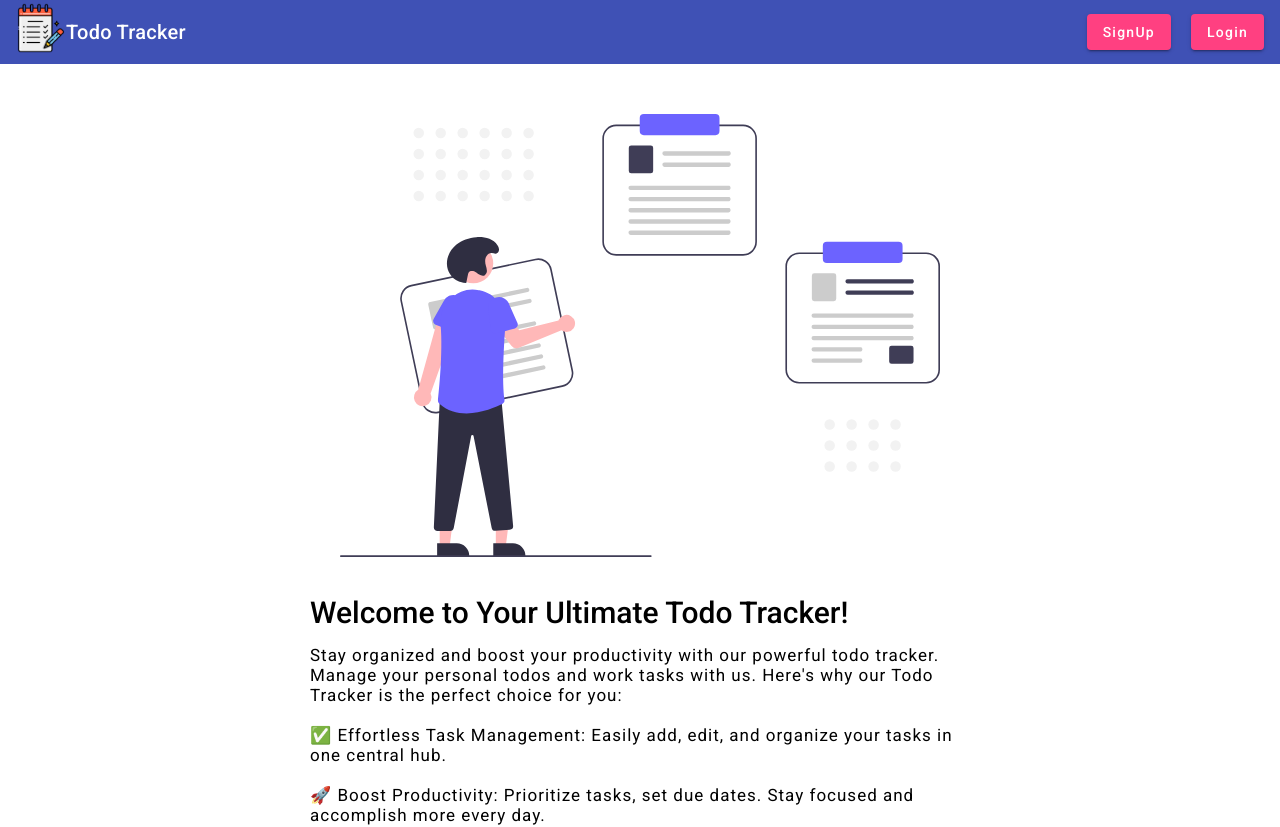
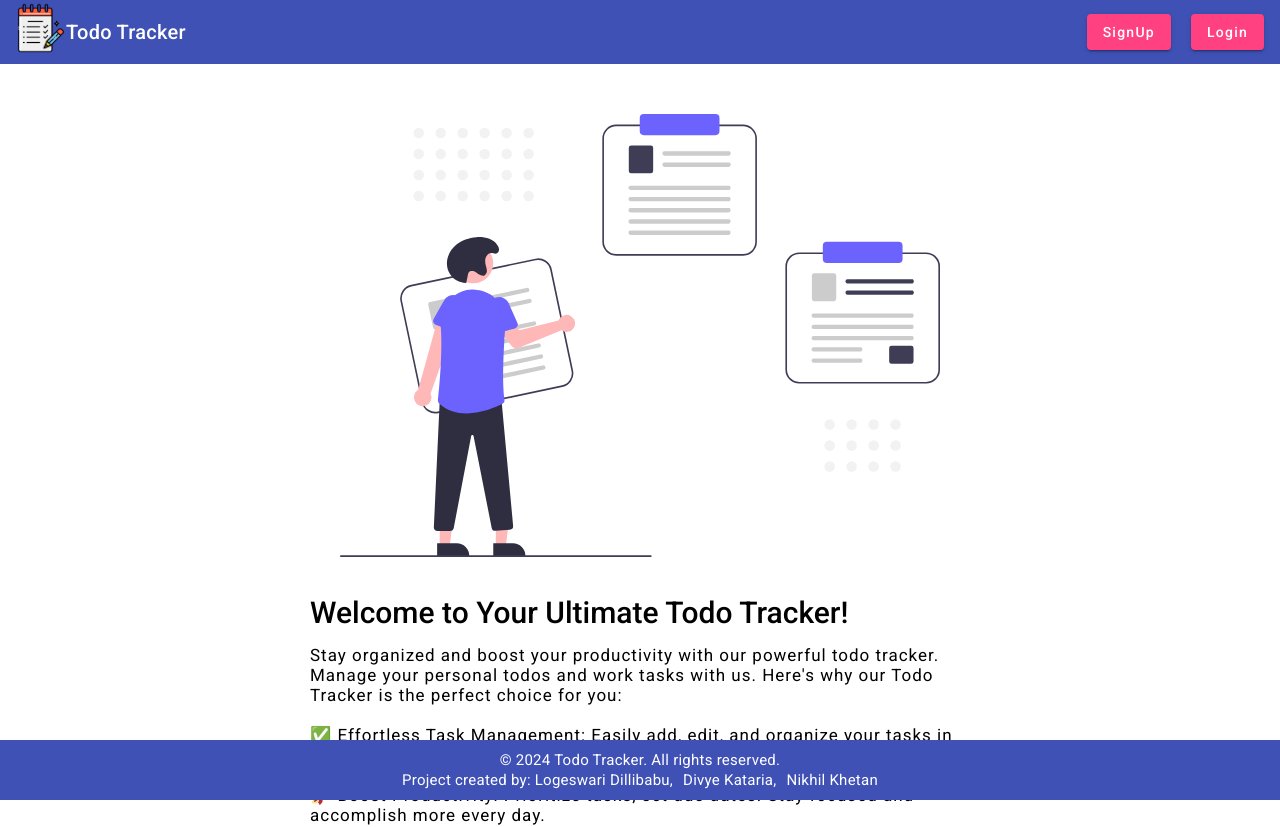
Before and after one commit to nikhilkhetan17/full-stack-todo-tracker-app, an Angular app in the folder todo-tracker-frontend/: page / in a window 1280 px wide. Shown: the top 827 px of the page. Built offline with nearby package versions, Linux system fonts and the light colour scheme; no server answers.

Commit message:
footer position

```diff
--- a/todo-tracker-frontend/src/app/footer/footer.component.css
+++ b/todo-tracker-frontend/src/app/footer/footer.component.css
@@ -3,11 +3,11 @@
   color: #fff;
   padding: 10px 0;
   text-align: center;
-  margin-top: 80px;
-  /* position: absolute;
+  /* margin-top: 80px; */
+  position: fixed;
   bottom: 0;
-  width: 100%; */
-  /* z-index: -1; */
+  width: 100%;
+  z-index: 1;
 }
 
 .footer span {
```
